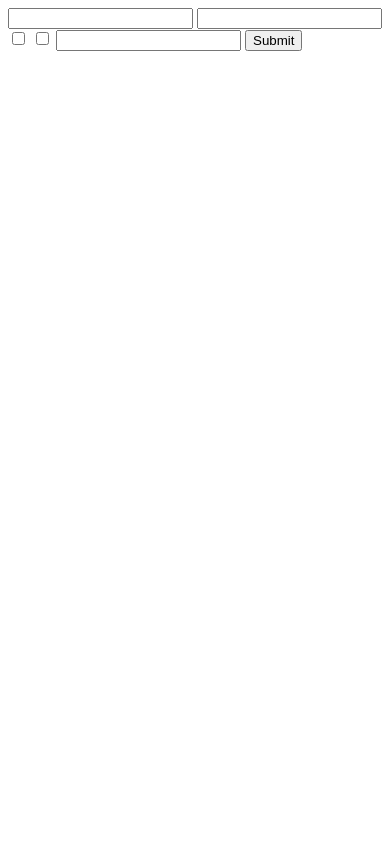
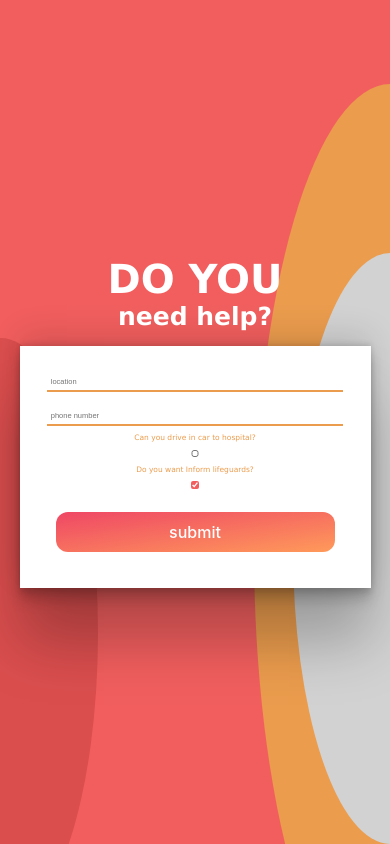
Before and after one commit to dani37x/Rescue-health, a Flask app: page / in a window 390 px wide. Run offline with Flask 2, Linux system fonts and the light colour scheme.

Commit message:
my first page for mobile devices (full responsive page) with flexbox.

```diff
--- a/project_files/__init__.py
+++ b/project_files/__init__.py
@@ -1,4 +1,6 @@
 from flask import Flask
+
+
 
 
 app = Flask(__name__)
--- a/project_files/routes.py
+++ b/project_files/routes.py
@@ -1,40 +1,41 @@
 from project_files import app
-from project_files import mail
 from project_files.bot import Google
 from project_files.functions import send_SMS
 
-from flask_mail import  Message
 from flask import render_template, url_for, redirect, request
 
 
 @app.route('/', methods=['GET', 'POST'])
 def form():
     if request.method == 'POST':
-        place = request.form['place']
+        location = request.form['location']
         phone_number = request.form['phone_number']
         transport = request.form.get('car')
-        email_checkbox = request.form.get('email_checkbox')
-        print(transport, email_checkbox)
-        with Google() as bot:
-            bot.land_first_page()
-            bot.accept()
-            bot.route( first_place=place, destination='Szpital w pobliżu ')
-            if  transport == 'on':
-                bot.route_car()
-            else:
-                bot.route_foot()
-            route_url = bot.route_url()
-            bot.exit()
-        # try:
-        if email_checkbox == 'on':
-            email = request.form['email']
-            msg = Message('HOSPITAL ROUTE', sender='example@mail.com', recipients=email)
-            msg.body = f'This is your route to Hospital. GOODLUCK! {route_url}'
-            mail.send(msg)
-        # send_SMS(apikey='****API_KEY****', numbers='', author='', message=route_url)
-        return redirect(route_url)
-        # except:
-        # print('Problem with redirect')
+        lifeguards = request.form.get('lifeguards')
+        try:
+            with Google() as bot:
+                bot.land_first_page()
+                bot.accept()
+                bot.route( first_place=location, destination='Szpital w pobliżu ')
+                if  transport == 'on':
+                    bot.route_car()
+                else:
+                    bot.route_foot()
+                route_url = bot.route_url()
+                bot.exit()
+        except:
+            print('nie ma takiego miejsca xd')
+            return redirect(url_for('form'))
+        try:
+            if lifeguards == 'on':
+                # send_SMS(apikey='****API_KEY****', numbers=['112','997'], author='Rescue Health app', message=
+                # f'Patient need a help. He is coming following route{route_url}')
+                print('its works')
+            # send_SMS(apikey='****API_KEY****', numbers=phone_number, author='Rescue Health app', message=route_url)
+            return redirect(route_url)
+        except:
+            print('Problem with redirect')
+            return redirect(url_for('form'))
     return render_template('form.html')
 
 
--- /dev/null
+++ b/project_files/static/form.css
@@ -0,0 +1,290 @@
+*{
+    margin: 0;
+    padding: 0;
+    box-sizing: border-box;
+}
+
+html{
+    font-size: 10px;
+    font-family: Verdana, Geneva, Tahoma, sans-serif;
+}
+
+:root{
+    --main-bg-color: #f25e5e;
+    --second-color : rgb(219, 78, 78);
+    --grey-color: #d2d2d2;
+    --orange-color: #eb9c4d;
+    --white-color: #ffffff;
+}
+
+/*  containter */
+
+.containter{
+    width: 100vw;
+    min-height: 100vh;
+    background-color: var(--main-bg-color);
+    display: flex;
+    align-items: center;
+    justify-content: center;
+    overflow: hidden;
+    position: relative;
+}
+
+/* background circles styling */
+
+
+.left_red_circle, .orange_big_circle, .grey_circle{
+    position: absolute;
+    border-radius: 50%;
+}
+
+.left_red_circle{
+    height: 70%;
+    width: 50%;
+    background-color: var(--second-color);
+    bottom: -10%;
+    left: -25%;
+}
+
+.orange_big_circle{
+    height: 110%;
+    width: 70%;
+    background-color: var(--orange-color);
+    bottom: -20%;
+    right: -35%;
+}
+
+.grey_circle{
+    width: 50%;
+    height: 70%;
+    background-color: var(--grey-color);
+    bottom: 0%;
+    right: -25%;
+}
+
+
+/* sections */
+
+.sections{
+    display: flex;
+    justify-content: space-evenly;
+    z-index: 1;
+    width: 100%;
+}
+
+/* left section with string*/
+
+.left_section{
+    display: flex;
+    flex-direction: column;
+    justify-content: flex-start;
+    align-items: center;
+    margin-top: auto;
+    margin-bottom: auto;
+}
+
+.left_section h1{
+    font-size: 8rem;
+    color: var(--white-color);
+    position: relative;
+}
+
+.left_section span{
+    display: block;
+    font-size: 5.5rem;
+    text-align: center;
+}
+
+/* right section with forms */
+
+.right_section{
+    display: flex;
+    flex-direction: column;
+    background-color: var(--white-color);
+    padding: 6em 8em;
+    box-shadow: rgba(0, 0, 0, 0.25) 0px 54px 55px, rgba(0, 0, 0, 0.12) 0px -12px 30px, rgba(0, 0, 0, 0.12) 0px 4px 6px, rgba(0, 0, 0, 0.17) 0px 12px 13px, rgba(0, 0, 0, 0.09) 0px -3px 5px;
+}
+
+input{
+    margin: 1em;
+    padding: 0.5em;
+    font-size: 1.5rem;
+}
+
+.right_section input[type=text], input[type=number]{
+    border: none;
+    border-bottom: 2px solid var(--orange-color);
+    color: var(--second-color);
+    outline: none;
+}
+
+label {
+    font-size: 1.10rem;
+    margin-left: auto;
+    margin-right: auto;
+    color: var(--orange-color);
+
+}
+
+.right_section input[type=checkbox] {
+    width: 1em;
+    height: 1em;
+    margin-left: auto;
+    margin-right: auto;
+    accent-color: var(--main-bg-color);
+}
+
+.button-62 {
+    background: linear-gradient(to bottom right, #EF4765, #FF9A5A);
+    border: 0;
+    border-radius: 12px;
+    color: #FFFFFF;
+    cursor: pointer;
+    display: inline-block;
+    font-family: -apple-system,system-ui,"Segoe UI",Roboto,Helvetica,Arial,sans-serif;
+    font-size: 16px;
+    font-weight: 500;
+    line-height: 2.5;
+    outline: transparent;
+    padding: 0 1rem;
+    text-align: center;
+    text-decoration: none;
+    transition: box-shadow .2s ease-in-out;
+    user-select: none;
+    -webkit-user-select: none;
+    touch-action: manipulation;
+    white-space: nowrap;
+}
+
+.button-62:not([disabled]):focus {
+    box-shadow: 0 0 .25rem rgba(0, 0, 0, 0.5), -.125rem -.125rem 1rem rgba(239, 71, 101, 0.5), .125rem .125rem 1rem rgba(255, 154, 90, 0.5);
+}
+
+.button-62:not([disabled]):hover {
+    box-shadow: 0 0 .25rem rgba(0, 0, 0, 0.5), -.125rem -.125rem 1rem rgba(239, 71, 101, 0.5), .125rem .125rem 1rem rgba(255, 154, 90, 0.5);
+}
+
+
+/* Media queries */
+
+@media only screen and (max-width: 800px){
+
+    .left_section h1{
+        font-size: 6rem;
+        color: var(--white-color);
+        position: relative;
+    }
+
+    .left_section span{
+        display: block;
+        font-size: 4rem;
+        text-align: center;
+    }
+
+    .right_section{
+        display: flex;
+        flex-direction: column;
+        background-color: var(--white-color);
+        padding: 4em 6em;
+        box-shadow: rgba(0, 0, 0, 0.25) 0px 54px 55px, rgba(0, 0, 0, 0.12) 0px -12px 30px, rgba(0, 0, 0, 0.12) 0px 4px 6px, rgba(0, 0, 0, 0.17) 0px 12px 13px, rgba(0, 0, 0, 0.09) 0px -3px 5px;
+    }
+}
+
+
+@media only screen and (max-width: 665px){
+
+    .left_section h1{
+        font-size: 5rem;
+        color: var(--white-color);
+        position: relative;
+    }
+
+    .left_section span{
+        display: block;
+        font-size: 3rem;
+        text-align: center;
+    }
+
+    .right_section{
+        display: flex;
+        flex-direction: column;
+        background-color: var(--white-color);
+        padding: 3em 5em;
+        box-shadow: rgba(0, 0, 0, 0.25) 0px 54px 55px, rgba(0, 0, 0, 0.12) 0px -12px 30px, rgba(0, 0, 0, 0.12) 0px 4px 6px, rgba(0, 0, 0, 0.17) 0px 12px 13px, rgba(0, 0, 0, 0.09) 0px -3px 5px;
+    }
+}
+
+
+@media only screen and (max-width: 570px){
+
+    .left_section h1{
+        font-size: 4rem;
+        color: var(--white-color);
+        position: relative;
+    }
+
+    .left_section span{
+        display: block;
+        font-size: 2.5rem;
+        text-align: center;
+    }
+
+    .right_section{
+        display: flex;
+        flex-direction: column;
+        background-color: var(--white-color);
+        padding: 2em 4em;
+        box-shadow: rgba(0, 0, 0, 0.25) 0px 54px 55px, rgba(0, 0, 0, 0.12) 0px -12px 30px, rgba(0, 0, 0, 0.12) 0px 4px 6px, rgba(0, 0, 0, 0.17) 0px 12px 13px, rgba(0, 0, 0, 0.09) 0px -3px 5px;
+    }
+
+    label {
+        font-size: 1rem;
+        margin-left: auto;
+        margin-right: auto;
+        color: var(--orange-color);
+
+    }
+
+    input{
+        margin: 1em;
+        padding: 0.5em;
+        font-size: 1rem;
+    }
+}
+
+
+
+@media only screen and (max-width: 430px){
+
+    .sections{
+        flex-direction: column;
+        width: 90%;
+    }
+
+    .right_section{
+        margin-top: 15px;
+        padding: 2em 2em;
+    }
+
+    input {
+        font-size: 0.75rem;
+    }
+
+    label{
+        font-size: 0.75rem;
+    }
+
+}
+
+
+@media only screen and (max-width: 350px){
+
+    .sections{
+        flex-direction: column;
+        width: 90%;
+    }
+
+    .right_section{
+        margin-top: 15px;
+    }
+}
--- a/project_files/templates/form.html
+++ b/project_files/templates/form.html
@@ -1,17 +1,33 @@
-<html>
+<!DOCTYPE html>
+<html lang="en">
     <head>
-
+        <title>Rescue Health</title>
+        <meta charset="utf-8">
+        <meta name="viewport" content="width=device-width, initial-scale=1">
+        <link rel="stylesheet" href="{{ url_for('static', filename='form.css') }}">
     </head>
     <body>
-        <form method="post">
-            <input type="text" name="place" required>
-            <input type="number" maxlength="12" name="phone_number" required>
-            <input type="checkbox" name="car">
-            <input type="checkbox" name="email_checkbox">
-            <input type="email" name="email">
-            <input type="submit">
-        </form>
+        <div class="containter">
+            <div class="container_background">
+                <div class="left_red_circle"></div>
+                <div class="orange_big_circle"></div>
+                <div class="grey_circle"></div>
+            </div>
+            <div class="sections">
+                <div class="left_section">
+                    <h1> DO YOU  <span> need help? </span></h1>
+
+                </div>
+                <form method="post" class="right_section">
+                    <input type="text" placeholder="location" name="location" required>
+                    <input type="number" placeholder="phone number" name="phone_number">
+                    <label for="car"> Can you drive in car to hospital?</label>
+                    <input type="checkbox" id="car" name="car">
+                    <label for="lifeguards"> Do you want Inform lifeguards?</label>
+                    <input type="checkbox" id="lifeguards" name="lifeguards" checked>
+                    <input type="submit" value="submit" class="button-62">
+                </form>
+            </div>
+        </div>
     </body>
-
-
 </html>
```
